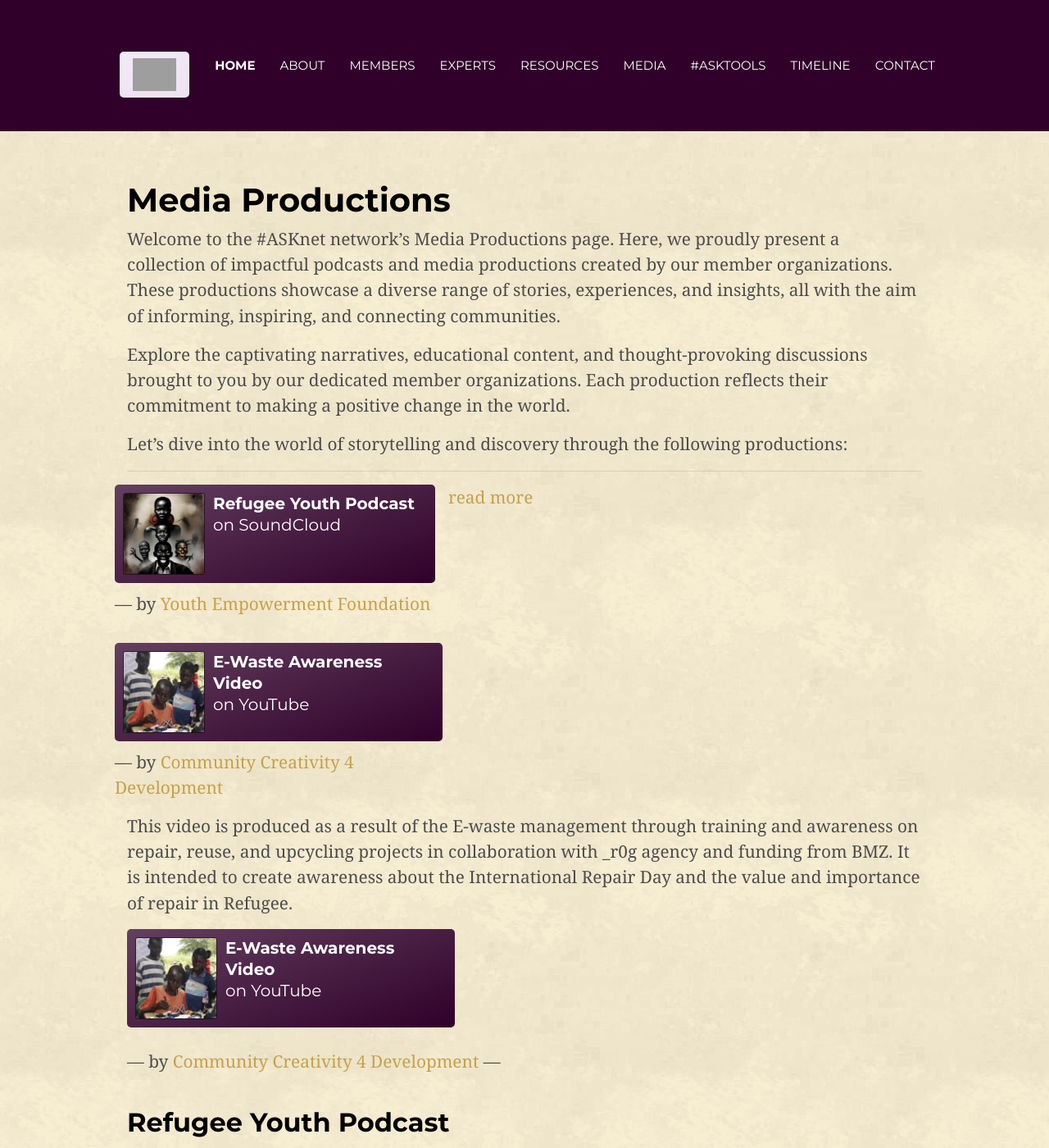
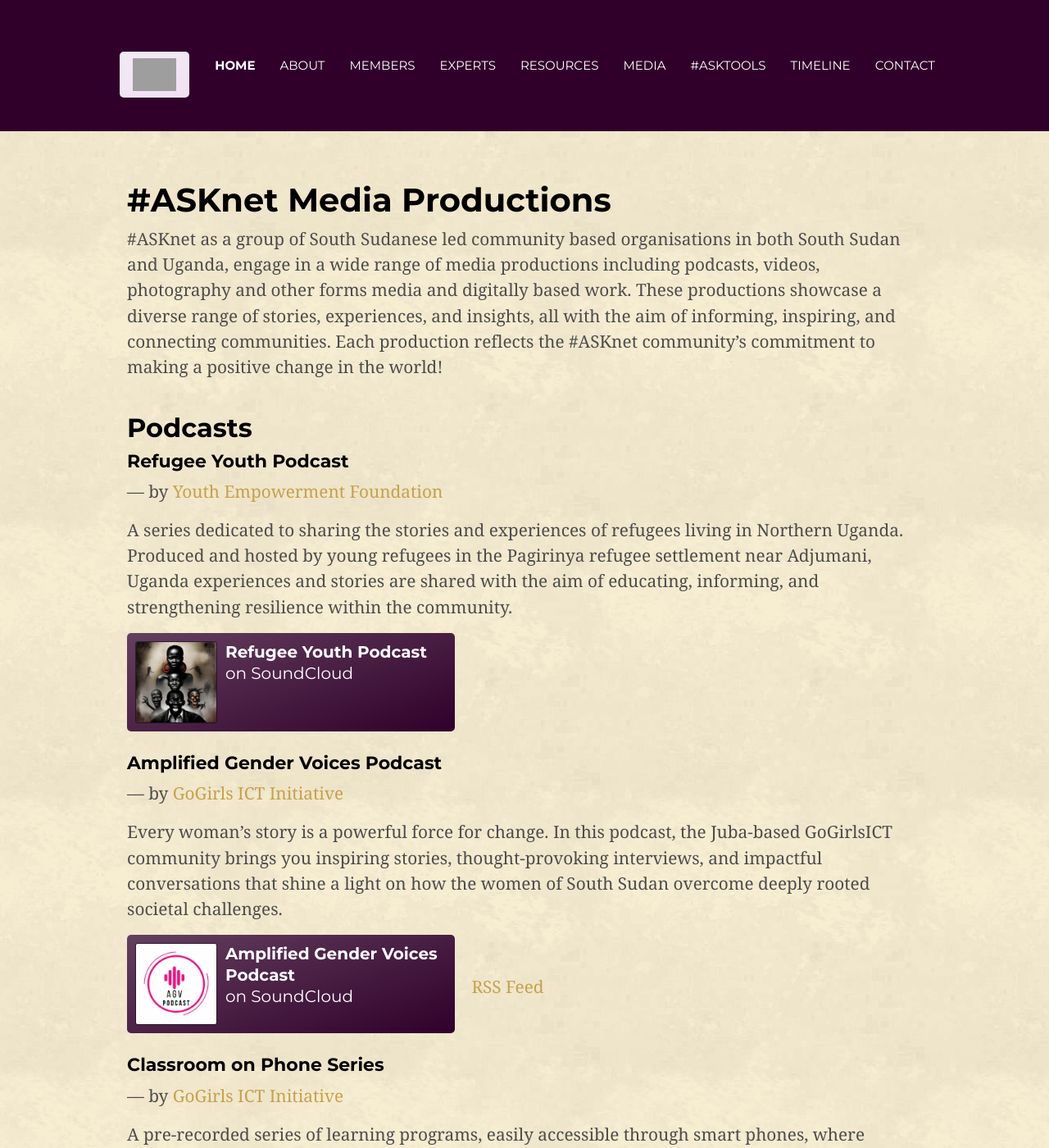
Before and after one commit to ASKnetCommunity/ASKnet.Community, a Jekyll site: the page built from _pages/media.md, in a window 1280 px wide and 1400 px high. Shown: the whole window at 82% size. Built offline with Jekyll 4.4.1, drawn with Linux system fonts in a browser that asks for light colours; some of the changed text lies outside the part shown.

Commit message:
update media page with stephens updates #172

```diff
--- a/_pages/media.md
+++ b/_pages/media.md
@@ -4,74 +4,37 @@
 css-id: media-page
 ---
 
-# Media Productions
+# #ASKnet Media Productions
 
-Welcome to the #ASKnet network's Media Productions page. Here, we proudly present a collection of impactful podcasts and media productions created by our member organizations. These productions showcase a diverse range of stories, experiences, and insights, all with the aim of informing, inspiring, and connecting communities.
-
-Explore the captivating narratives, educational content, and thought-provoking discussions brought to you by our dedicated member organizations. Each production reflects their commitment to making a positive change in the world.
-
-Let's dive into the world of storytelling and discovery through the following productions:
-
----
-<!-- ## Refugee Youth Podcast -->
-
-<div class="row my-3" markdown="1">
-  <div style="max-width: 400px;" class="mr-3 float-left" markdown="1">
-[![](assets/img/media-page/ryp-logo.jpg){: .link-logo }  **Refugee Youth Podcast** <br />on SoundCloud](https://on.soundcloud.com/RMwXEqY6LbAseCBx8){: .btn .btn-primary target="_blank"}
-— by [Youth Empowerment Foundation]({% link _hubs/yef.md %})
-  </div>
-
-  <p>    <a data-toggle="collapse" href="#collapseExample" role="button" aria-expanded="false" aria-controls="collapseExample">read more</a> <div class="collapse" id="collapseExample">      Welcome to the Refugee Youth Podcast, a platform dedicated to sharing the stories and experiences of refugees living in Uganda. This is a Youth Empowerment Podcast, produced and hosted by young refugees in the Pagirinya refugee settlement sharing their experiences and stories with the aim of educating, inform, and evoke positive change.    </div>  </p>
-
-</div>
+#ASKnet as a group of South Sudanese led community based organisations in both South Sudan and Uganda, engage in a wide range of media productions including podcasts, videos, photography and other forms media and digitally based work. These productions showcase a diverse range of stories, experiences, and insights, all with the aim of informing, inspiring, and connecting communities. Each production reflects the #ASKnet community’s commitment to making a positive change in the world!
 
 
+## Podcasts
 
-<!-- ## E-Waste Awareness Video -->
-<div class="row" markdown="1">
-  <div style="max-width: 400px;" class="mr-3 float-left" markdown="1">
-[![](assets/img/media-page/ewa-cover.png){: .link-logo }  **E-Waste Awareness Video** <br />on YouTube](https://www.youtube.com/watch?v=Zt4bFndoXM0){: .btn .btn-primary target="_blank"}
-— by [Community Creativity 4 Development]({% link _hubs/cc4d.md %})
-  </div>
-</div>
+### Refugee Youth Podcast
 
-This video is produced as a result of the E-waste management through training and awareness on repair, reuse, and upcycling projects in collaboration with _r0g agency and funding from BMZ. It is intended to create awareness about the International Repair Day and the value and importance of repair in Refugee.
+— by [Youth Empowerment Foundation]({% link _hubs/yef.md %})
 
-[![](assets/img/media-page/ewa-cover.png){: .link-logo }  **E-Waste Awareness Video** <br />on YouTube](https://www.youtube.com/watch?v=Zt4bFndoXM0){: .btn .btn-primary target="_blank"}
-
-<!-- - Link: [Watch on YouTube](https://www.youtube.com/watch?v=Zt4bFndoXM0) -->
-— by [Community Creativity 4 Development]({% link _hubs/cc4d.md %})
----
-
-## Refugee Youth Podcast
-
-Welcome to the Refugee Youth Podcast, a platform dedicated to sharing the stories and experiences of refugees living in Uganda. This is a Youth Empowerment Podcast, produced and hosted by young refugees in the Pagirinya refugee settlement sharing their experiences and stories with the aim of educating, inform, and evoke positive change.
+A series dedicated to sharing the stories and experiences of refugees living in Northern Uganda. Produced and hosted by young refugees in the Pagirinya refugee settlement near Adjumani, Uganda experiences and stories are shared with the aim of educating, informing, and strengthening resilience within the community.
 
 [![](assets/img/media-page/ryp-logo.jpg){: .link-logo }  **Refugee Youth Podcast** <br />on SoundCloud](https://on.soundcloud.com/RMwXEqY6LbAseCBx8){: .btn .btn-primary target="_blank"}
 
-— by [Youth Empowerment Foundation]({% link _hubs/yef.md %})
 
+### Amplified Gender Voices Podcast
 
-## E-Waste Awareness Video
-This video is produced as a result of the E-waste management through training and awareness on repair, reuse, and upcycling projects in collaboration with _r0g agency and funding from BMZ. It is intended to create awareness about the International Repair Day and the value and importance of repair in Refugee.
+— by [GoGirls ICT Initiative]({% link _hubs/gogirls-ict.md %})
 
-[![](assets/img/media-page/ewa-cover.png){: .link-logo }  **E-Waste Awareness Video** <br />on YouTube](https://www.youtube.com/watch?v=Zt4bFndoXM0){: .btn .btn-primary target="_blank"}
-
-<!-- - Link: [Watch on YouTube](https://www.youtube.com/watch?v=Zt4bFndoXM0) -->
-— by [Community Creativity 4 Development]({% link _hubs/cc4d.md %})
-
-
-## Amplified Gender Voices Podcast
-The "Amplified Gender Voices Podcast" by GoGirls ICT Initiative. Every woman's story is a powerful force for change. In this podcast, we bring you inspiring stories, thought-provoking interviews, and impactful conversations that shine a light on the remarkable women of South Sudan. At some point in this podcast, you will be informed, inspired, empowered, and moved by the Amplified Gender Voices Podcast.
+Every woman’s story is a powerful force for change. In this podcast, the Juba-based GoGirlsICT community brings you inspiring stories, thought-provoking interviews, and impactful conversations that shine a light on how the women of South Sudan overcome deeply rooted societal challenges.
 
 [![](assets/img/media-page/agvpodcast-logo.jpeg){: .link-logo }  **Amplified Gender Voices Podcast** <br />on SoundCloud](https://soundcloud.com/agvpodcast){: .btn .btn-primary target="_blank"}
 [RSS Feed](https://feeds.soundcloud.com/users/soundcloud:users:1289645559/sounds.rss)
 
+
+### Classroom on Phone Series
+
 — by [GoGirls ICT Initiative]({% link _hubs/gogirls-ict.md %})
 
-
-## Classroom on Phone Series
-#ClassroomOnPhone is a pre-recorded learning program where learners are taught science subjects with the aim of enhancing the love and practice of science in primary and secondary school students.
+A pre-recorded series of learning programs, easily accessible through smart phones, where primary and secondary school students are taught a range of STEM subjects (Science, Technology, Engineering and Mathematics) with the aim of enhancing the love and practice of science.
 
 [![](assets/img/media-page/cop-logo.jpg){: .link-logo }  **Classroom on Phone** <br />on SoundCloud](https://soundcloud.com/classroom-on-phone){: .btn .btn-primary target="_blank"}
 [![](assets/img/media-page/cop-logo.jpg){: .link-logo }  **Classroom on Phone** <br />on Spotify](https://podcasters.spotify.com/pod/show/classroomonphone/episodes/ClassroomOnPhone-Series-GoGirls-learning-Podcast-ergreh){: .btn .btn-primary target="_blank"}
@@ -81,10 +44,12 @@
 
 [![](assets/img/media-page/cop-logo.jpg){: .link-logo }  **GoGirls ICT Initiative** <br />on YouTube](https://www.youtube.com/@gogirlsictinitiative4202){: .btn .btn-primary target="_blank"}
 
-— by [GoGirls ICT Initiative]({% link _hubs/gogirls-ict.md %})
 
-## ASKPodcast
-ASKPodcast: Where technology meets community, and innovation solves problems. Join us as we delve into the world of open technology and explore the impact it has on communities in South Sudan and Uganda. From local organizations to community leaders, and individuals, we bring you the stories of change-makers who are using technology to create a better future for their communities.
+### ASKPodcast
+
+— by #ASKnet member [Romeo Lomoro](https://lead.asknet.community/profiles/Romeo-Lomora-Ronald/){: target="_blank"}
+
+This is where technology meets community, and innovation solves problems. Join us as we delve into the world of open technology and explore the impact it has on communities in South Sudan and Uganda. Through the eyes and voices of local organizations, community leaders, and individuals, we bring you the stories of change-makers who are using technology to create a better future for their communities.
 
 [![](assets/img/media-page/askpodcast-cover.jpg){: .link-logo }  **ASKPodcast** <br />on Spotify](https://podcasters.spotify.com/pod/show/ask-podcast6){: .btn .btn-primary target="_blank"}
 [![](assets/img/media-page/askpodcast-cover.jpg){: .link-logo }  **ASKPodcast** <br />on JioSaavn](https://www.jiosaavn.com/shows/ask-podcast/2/pV8HqsZcUAI_){: .btn .btn-primary target="_blank"}
@@ -92,9 +57,20 @@
 [![](assets/img/media-page/askpodcast-cover.jpg){: .link-logo }  **ASKnet Video Stream Conversations** <br />on YouTube](https://www.youtube.com/@_ASKnet){: .btn .btn-primary target="_blank"}
 
 
-## Refutories
-"Refutories" is a word that emanates from Refugee stories, telling refugee stories, with interviews of different refugees on their experiences living in the refugee camp, like sex education, cultural aspects, etc. Listen to the different perspectives of the refugees; this is a brainchild of Platform Africa.
+### Refutories
+
+— by [Platform Africa]({% link _hubs/platform-africa.md %})
+
+“Refutories” is a word that emanates from Refugee Stories, telling these through interviews with refugees in the Rhino Camp settlement near Arua, Uganda. Their daily experiences with access to education and the numerous struggles faced living in the refugee settlement, the podcast looks at issues ranging from sex education to the many cultural aspects displaced people must face on a daily basis.
 
 [![](assets/img/media-page/refutories-cover.jpg){: .link-logo }  **Refutories** <br />on SoundCloud](https://on.soundcloud.com/QAbKZCdG9wY34Nos6){: .btn .btn-primary target="_blank"}
 
-— by [Platform Africa]({% link _hubs/platform-africa.md %})
+## Video Production
+
+### E-Waste Awareness Video
+
+— by [Community Creativity 4 Development]({% link _hubs/cc4d.md %})
+
+Highlighting refugee innovation in tackling the problem of e-waste management through training and awareness on repair, reuse, and upcycling projects the video was produced in support of the global International Repair Day.
+
+[![](assets/img/media-page/ewa-cover.png){: .link-logo }  **E-Waste Awareness Video** <br />on YouTube](https://www.youtube.com/watch?v=Zt4bFndoXM0){: .btn .btn-primary target="_blank"}
```
